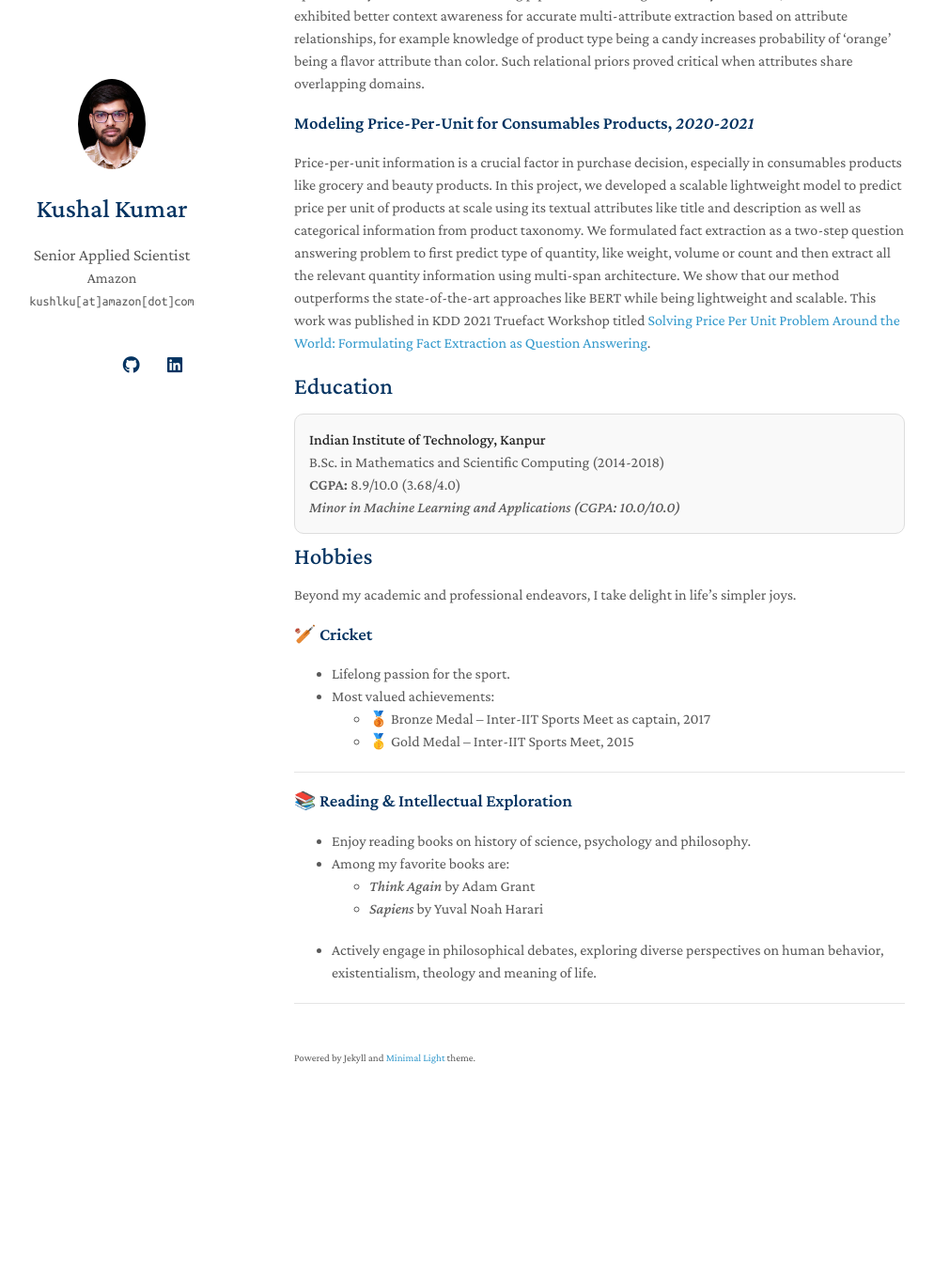
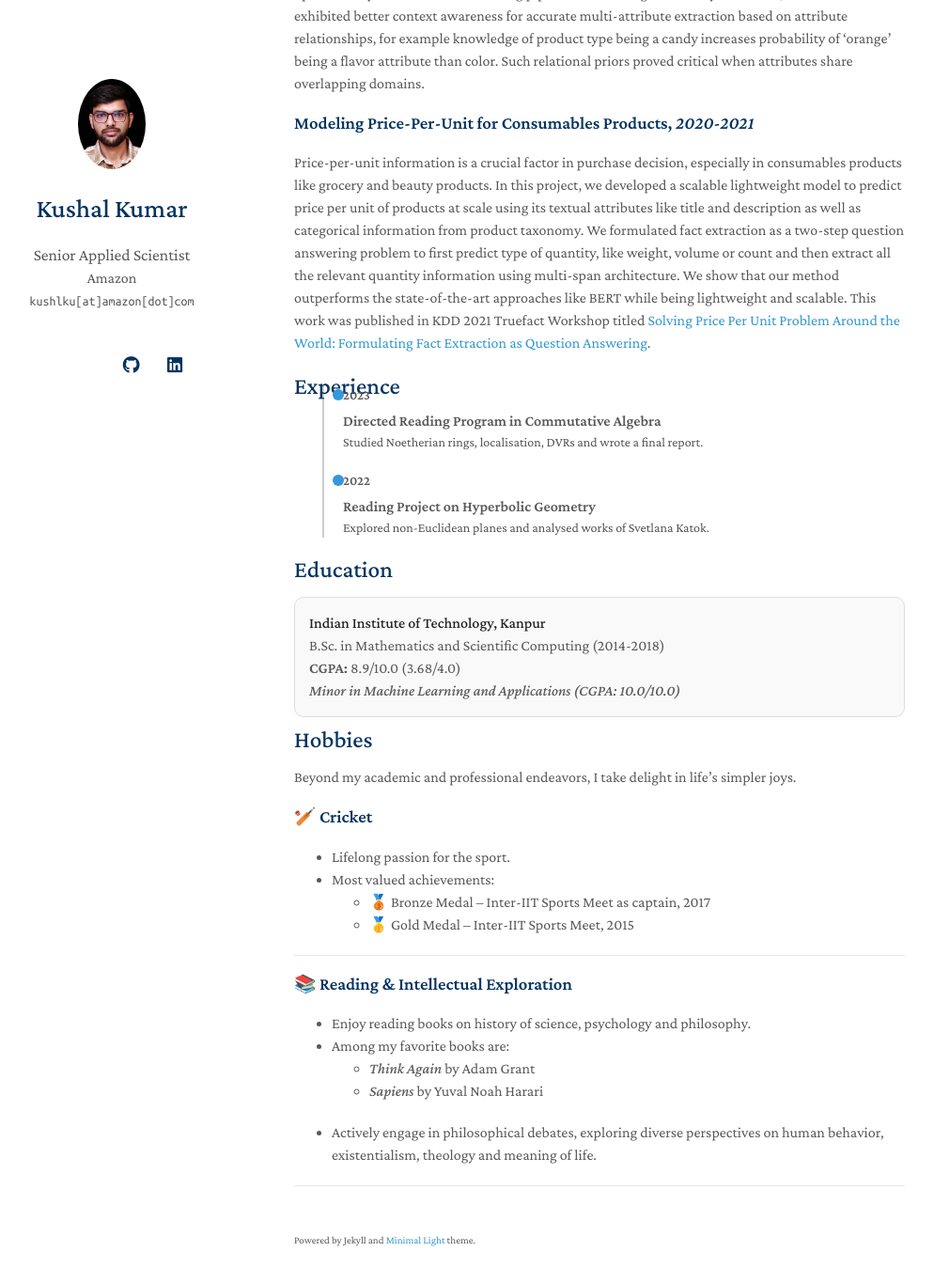
Before and after one commit to kushlku/kushlku.github.io, a Jekyll site: the page built from index.md, in a window 1280 px wide and 1400 px high, scrolled down 2410 px. Shown: the top 1365 px of the window at 94% size, without its empty margins (157-1151 px from the left). Built offline with Jekyll 4.4.1, drawn with Linux system fonts in a browser that asks for light colours; a style sheet for code colours, icons or effects is not loaded; before the commit the page ends 3616 px from its top, so only the background shows below that.

Commit message:
Adding experience section

```diff
--- /dev/null
+++ b/_data/experience.yml
@@ -0,0 +1,7 @@
+main:
+  - date: "2023"
+    title: "Directed Reading Program in Commutative Algebra"
+    summary: "Studied Noetherian rings, localisation, DVRs and wrote a final report."
+  - date: "2022"
+    title: "Reading Project on Hyperbolic Geometry"
+    summary: "Explored non-Euclidean planes and analysed works of Svetlana Katok."
--- /dev/null
+++ b/_includes/experience.md
@@ -0,0 +1,60 @@
+<h2 id="experience" style="margin: 2px 0px -15px;">Experience</h2>
+
+<div class="experience-timeline">
+  <ul class="timeline-list">
+  {% for item in site.data.experience.main %}
+    <li class="timeline-item">
+      <div class="timeline-date">{{ item.date }}</div>
+      <div class="timeline-content">
+        <div class="exp-title">{{ item.title }}</div>
+        <div class="exp-summary">{{ item.summary }}</div>
+      </div>
+    </li>
+  {% endfor %}
+  </ul>
+</div>
+
+<style>
+.experience-timeline {
+  padding-left: 10px;
+}
+
+.timeline-list {
+  list-style: none;
+  border-left: 2px solid #ccc;
+  margin-left: 20px;
+  padding-left: 20px;
+}
+
+.timeline-item {
+  position: relative;
+  margin-bottom: 20px;
+}
+
+.timeline-item::before {
+  content: "";
+  position: absolute;
+  left: -11px;
+  top: 4px;
+  width: 12px;
+  height: 12px;
+  background: #3498db;
+  border-radius: 50%;
+}
+
+.timeline-date {
+  font-size: 14px;
+  font-weight: bold;
+  margin-bottom: 5px;
+}
+
+.exp-title {
+  font-size: 16px;
+  font-weight: 600;
+}
+
+.exp-summary {
+  font-size: 14px;
+  color: #555;
+}
+</style>
--- a/index.md
+++ b/index.md
@@ -18,6 +18,11 @@ layout: homepage
 {{ extra | markdownify }}
 
 {% capture extra %}
+{% include experience.md %}
+{% endcapture %}
+{{ extra | markdownify }}
+
+{% capture extra %}
 {% include education.md %}
 {% endcapture %}
 {{ extra | markdownify }}
```
